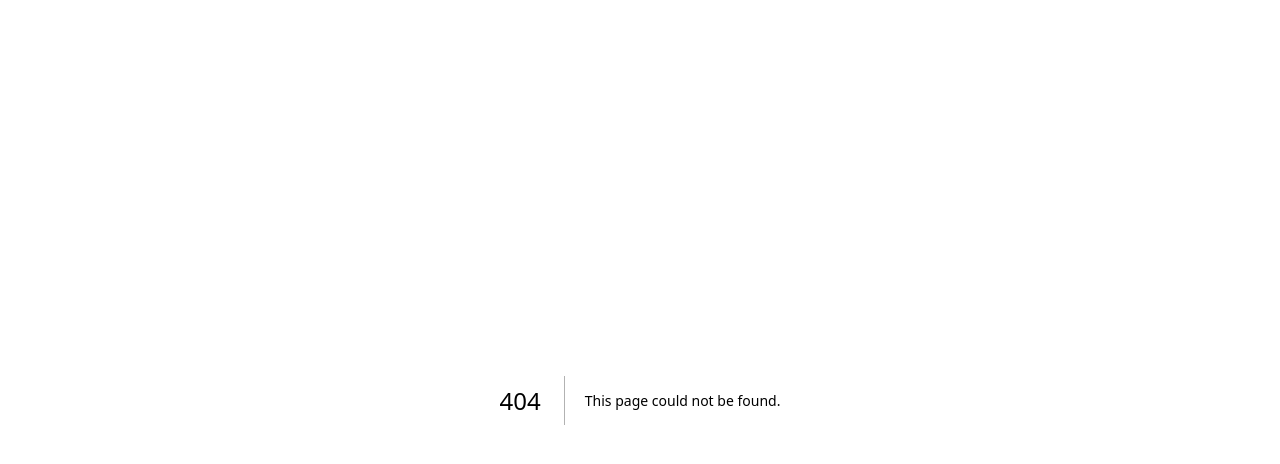
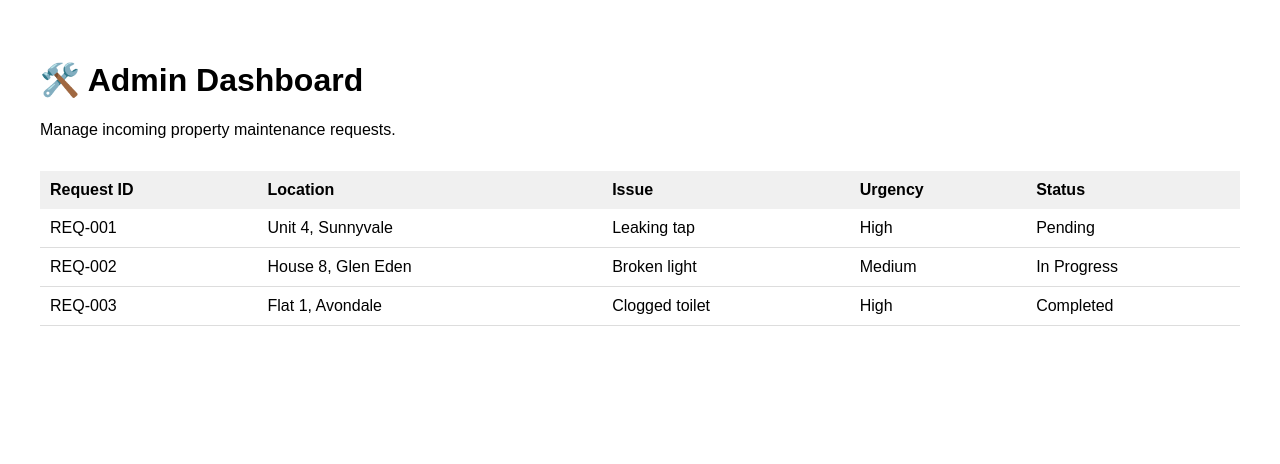
Before and after one commit to chinoels/Reactive-maintenance, a Next.js app: page /admin in a window 1280 px wide. Before the commit this address had no page. Shown: the top 464 px of the page. Built offline with nearby package versions, Linux system fonts and the light colour scheme.

Commit message:
✅ Added admin dashboard test page

```diff
--- /dev/null
+++ b/pages/admin/index.js
@@ -0,0 +1,41 @@
+// pages/admin/index.js
+
+import { useState } from 'react';
+
+export default function AdminDashboard() {
+  const [requests] = useState([
+    { id: 'REQ-001', location: 'Unit 4, Sunnyvale', issue: 'Leaking tap', status: 'Pending', urgency: 'High' },
+    { id: 'REQ-002', location: 'House 8, Glen Eden', issue: 'Broken light', status: 'In Progress', urgency: 'Medium' },
+    { id: 'REQ-003', location: 'Flat 1, Avondale', issue: 'Clogged toilet', status: 'Completed', urgency: 'High' },
+  ]);
+
+  return (
+    <div style={{ padding: '2rem', fontFamily: 'Arial, sans-serif' }}>
+      <h1 style={{ fontSize: '2rem' }}>🛠️ Admin Dashboard</h1>
+      <p>Manage incoming property maintenance requests.</p>
+
+      <table style={{ width: '100%', borderCollapse: 'collapse', marginTop: '2rem' }}>
+        <thead>
+          <tr style={{ background: '#f0f0f0', textAlign: 'left' }}>
+            <th style={{ padding: '10px' }}>Request ID</th>
+            <th style={{ padding: '10px' }}>Location</th>
+            <th style={{ padding: '10px' }}>Issue</th>
+            <th style={{ padding: '10px' }}>Urgency</th>
+            <th style={{ padding: '10px' }}>Status</th>
+          </tr>
+        </thead>
+        <tbody>
+          {requests.map((req) => (
+            <tr key={req.id}>
+              <td style={{ padding: '10px', borderBottom: '1px solid #ddd' }}>{req.id}</td>
+              <td style={{ padding: '10px', borderBottom: '1px solid #ddd' }}>{req.location}</td>
+              <td style={{ padding: '10px', borderBottom: '1px solid #ddd' }}>{req.issue}</td>
+              <td style={{ padding: '10px', borderBottom: '1px solid #ddd' }}>{req.urgency}</td>
+              <td style={{ padding: '10px', borderBottom: '1px solid #ddd' }}>{req.status}</td>
+            </tr>
+          ))}
+        </tbody>
+      </table>
+    </div>
+  );
+}
```
